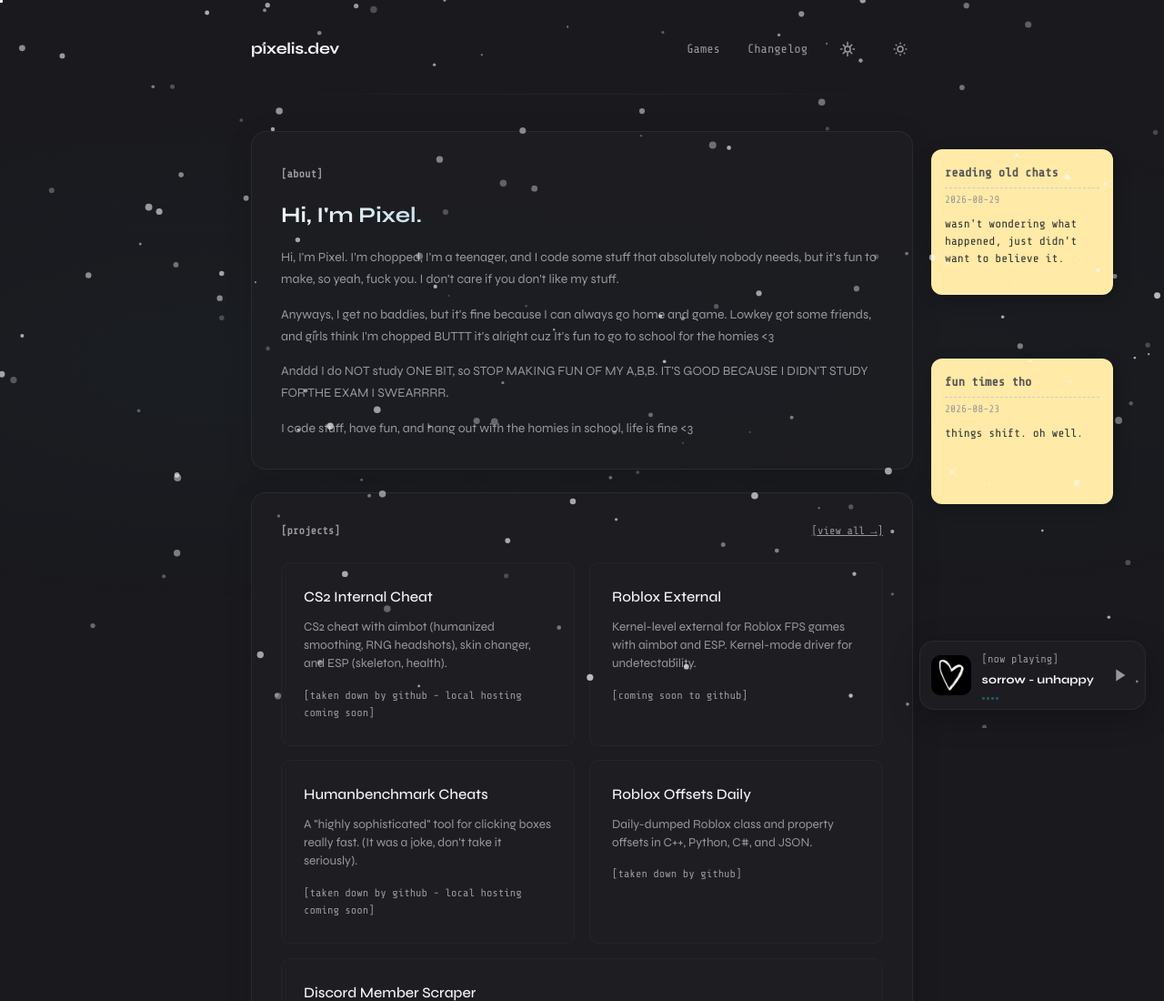
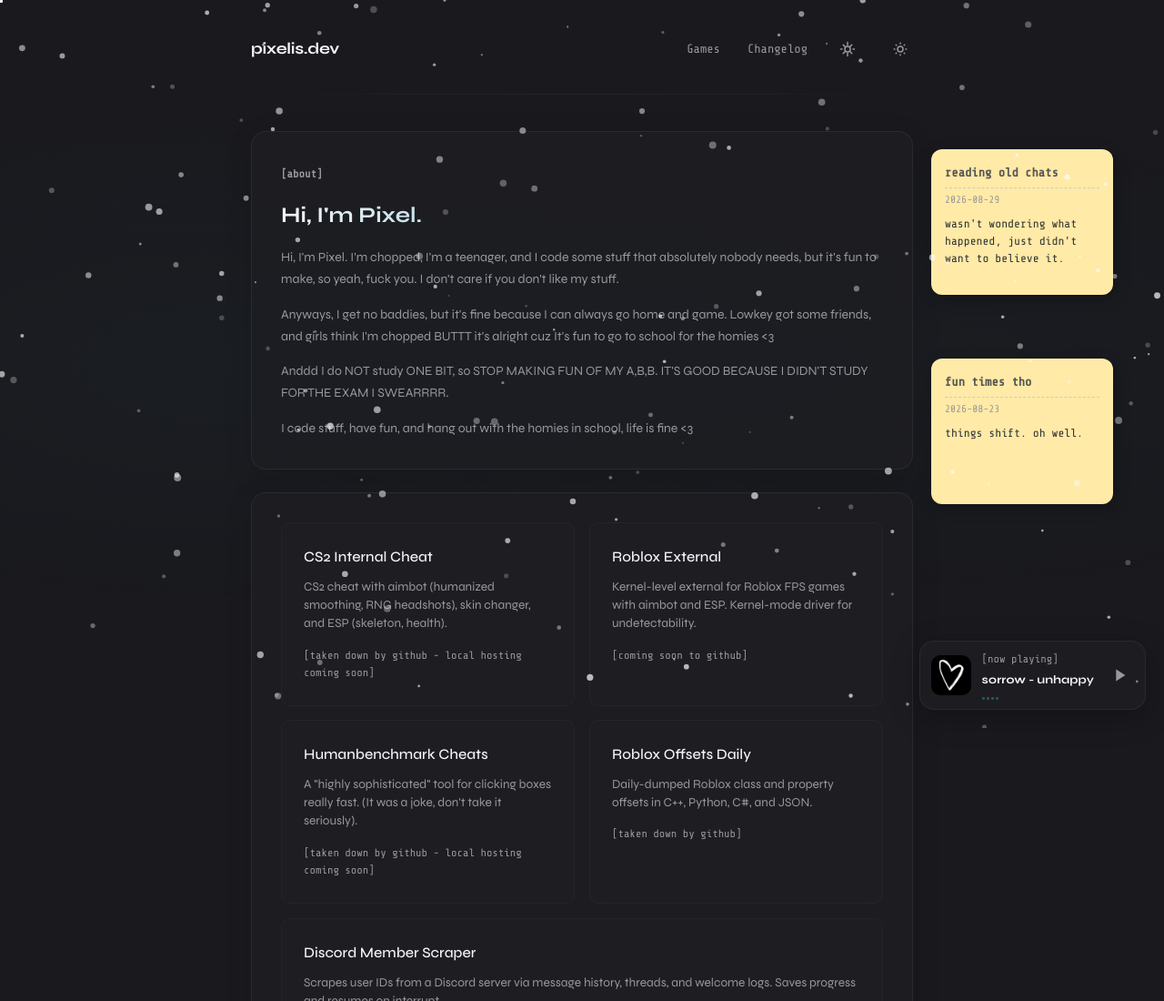
Before and after one commit to pixelatedxp/my-website, a plain HTML site: page index.html in a window 1280 px wide. Shown: the top 1100 px of the page at 91% size. Drawn offline with nearby package versions, Linux system fonts and the light colour scheme.

Commit message:
Remove projects link from homepage

```diff
--- a/index.html
+++ b/index.html
@@ -62,10 +62,6 @@
         </div>
         <section class="card section fade-up" id="projects">
             <div class="card-content">
-                <div class="section-header">
-                    <h2 class="mono-label glitch-text" data-text="[projects]">[projects]</h2>
-                    <a href="projects/index.html" class="mono-label card-link">[view all →]</a>
-                </div>
                 <div class="projects-grid">
                     <div class="glow-card tiltable">
                         <div class="glow-content">
```
